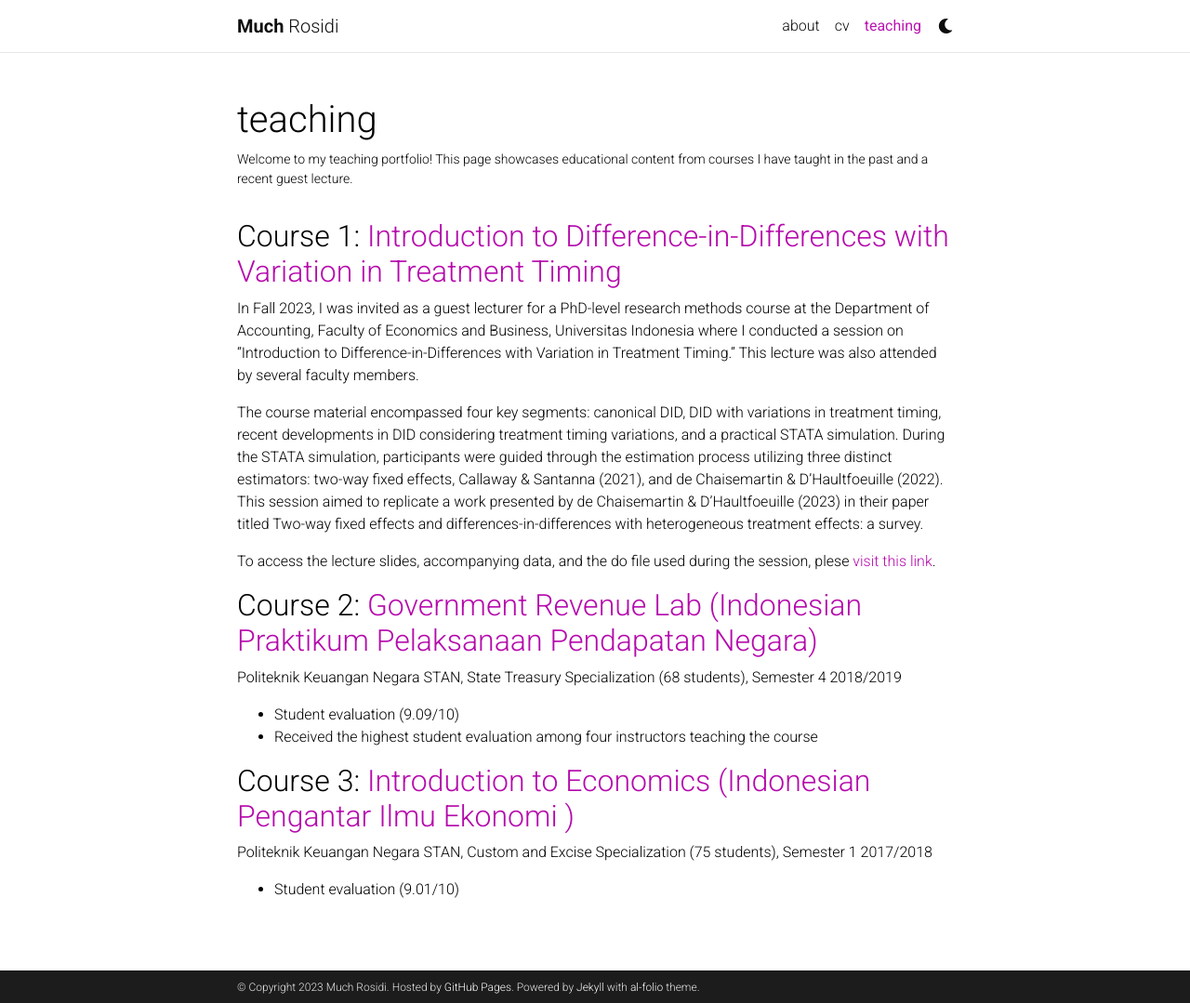
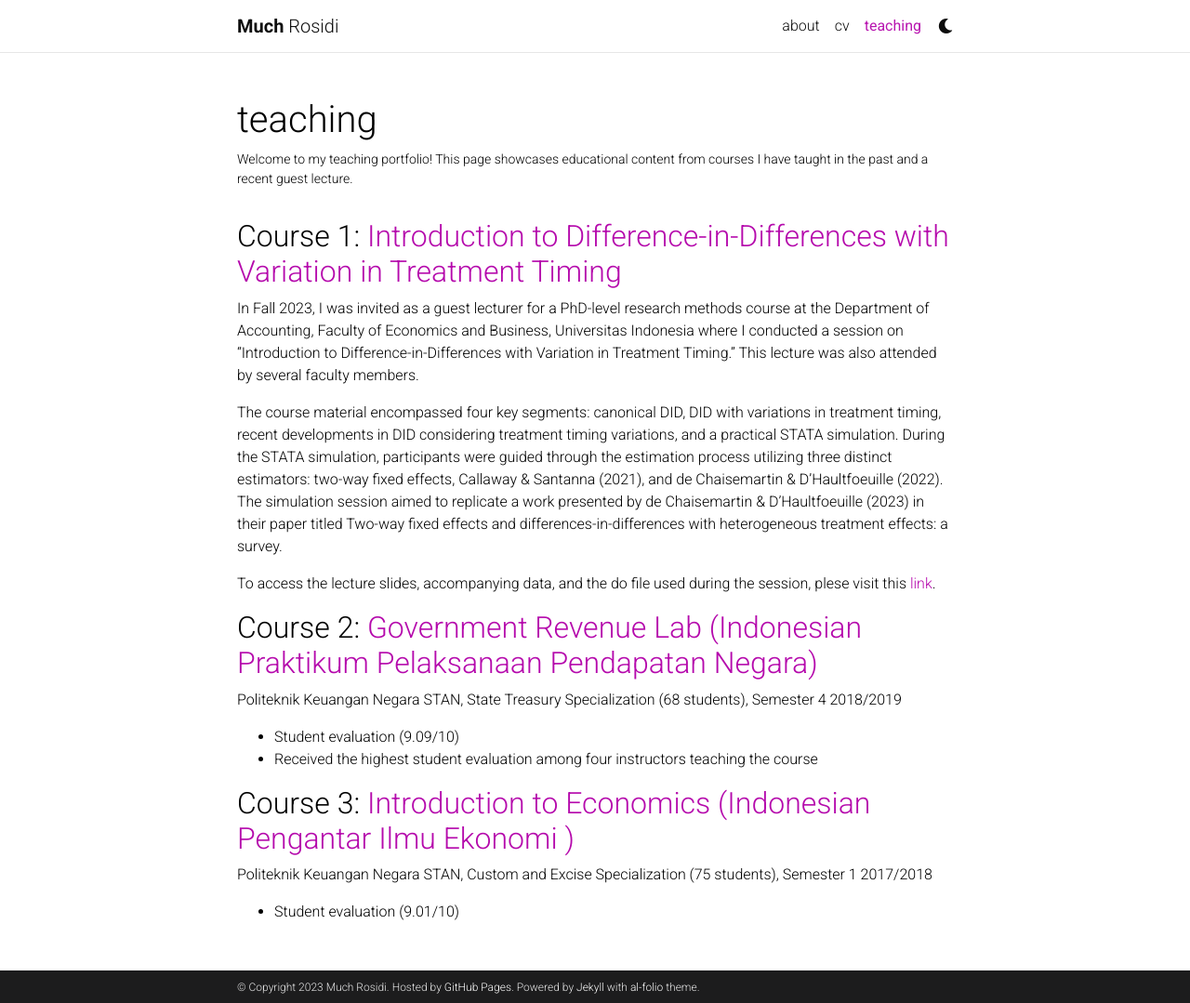
Before and after one commit to muchrosidi/muchrosidi.github.io, a Jekyll site: the page built from _pages/teaching.md, in a window 1280 px wide and 1079 px high. Shown: the whole window at 93% size. Built offline with Jekyll 4.4.1, drawn with Linux system fonts in a browser that asks for light colours; comment, search, counter and statistics services are not loaded; a style sheet for code colours, icons or effects is not loaded.

Commit message:
Update teaching.md

```diff
--- a/_pages/teaching.md
+++ b/_pages/teaching.md
@@ -12,9 +12,9 @@ nav_order: 5
 ## Course 1: [Introduction to Difference-in-Differences with Variation in Treatment Timing](link-to-course-1)
 In Fall 2023, I was invited as a guest lecturer for a PhD-level research methods course at the Department of Accounting, Faculty of Economics and Business, Universitas Indonesia where I conducted a session on "Introduction to Difference-in-Differences with Variation in Treatment Timing." This lecture was also attended by several faculty members.
 
-The course material encompassed four key segments: canonical DID, DID with variations in treatment timing, recent developments in DID considering treatment timing variations, and a practical STATA simulation. During the STATA simulation, participants were guided through the estimation process utilizing three distinct estimators: two-way fixed effects, Callaway & Santanna (2021), and de Chaisemartin & D’Haultfoeuille (2022). This session aimed to replicate a work presented by de Chaisemartin & D’Haultfoeuille (2023) in their paper titled Two-way fixed effects and differences-in-differences with heterogeneous treatment effects: a survey.
+The course material encompassed four key segments: canonical DID, DID with variations in treatment timing, recent developments in DID considering treatment timing variations, and a practical STATA simulation. During the STATA simulation, participants were guided through the estimation process utilizing three distinct estimators: two-way fixed effects, Callaway & Santanna (2021), and de Chaisemartin & D’Haultfoeuille (2022). The simulation session aimed to replicate a work presented by de Chaisemartin & D’Haultfoeuille (2023) in their paper titled Two-way fixed effects and differences-in-differences with heterogeneous treatment effects: a survey.
 
-To access the lecture slides, accompanying data, and the do file used during the session, plese [visit this link](https://your-github-link-to-the-files).
+To access the lecture slides, accompanying data, and the do file used during the session, plese visit this [link](https://your-github-link-to-the-files).
 
 
 
```
